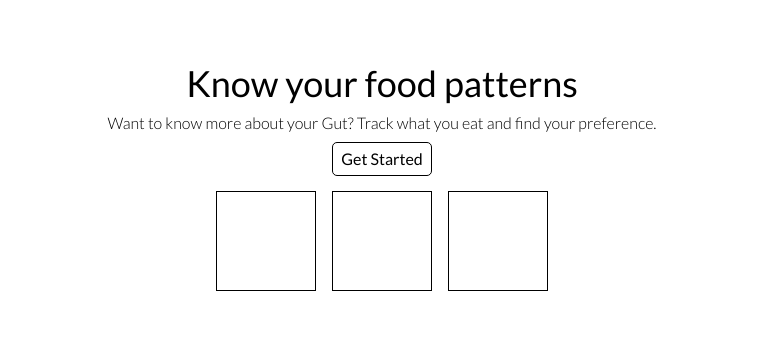
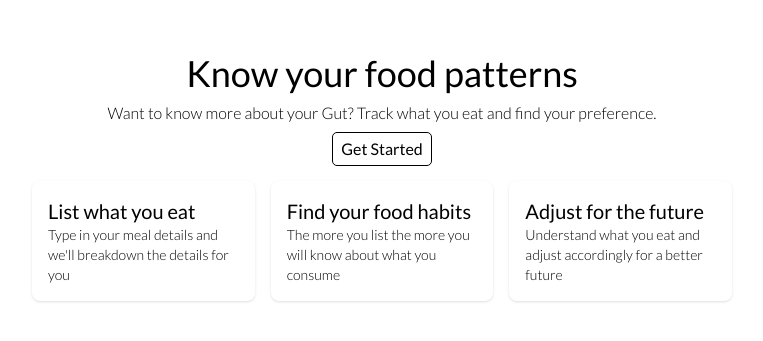
Before and after one commit to Marshall-Marcelo/trackeat-frontend, a React (Vite) app: page / in a window 1280 px wide. Shown: the part 223-564 px from the top of the page, without its empty margins (258-1021 px from the left). Built offline with nearby package versions, Linux system fonts and the light colour scheme; no server answers.

Commit message:
chore: added landing page details

```diff
--- a/src/features/public/LandingPage.tsx
+++ b/src/features/public/LandingPage.tsx
@@ -15,10 +15,25 @@ const LandingPage = () => {
             <Button>Get Started</Button>
           </Link>
         </div>
-        <div className="flex flex-col gap-4 md:flex-row">
-          <div className="size-25 border"></div>
-          <div className="size-25 border"></div>
-          <div className="size-25 border"></div>
+        <div className="flex items-center w-full flex-col gap-4 md:flex-row">
+          <div className="w-3/4 rounded-lg shadow p-4">
+            <span className="text-xl">List what you eat</span>
+            <p className="text-sm font-light">
+              Type in your meal details and we'll breakdown the details for you
+            </p>
+          </div>
+          <div className="w-3/4 rounded-lg shadow p-4">
+            <span className="text-xl">Find your food habits</span>
+            <p className="text-sm font-light">
+              The more you list the more you will know about what you consume
+            </p>
+          </div>
+          <div className="w-3/4 rounded-lg shadow p-4">
+            <span className="text-xl">Adjust for the future</span>
+            <p className="text-sm font-light">
+              Understand what you eat and adjust accordingly for a better future
+            </p>
+          </div>
         </div>
       </div>
     </div>
```
